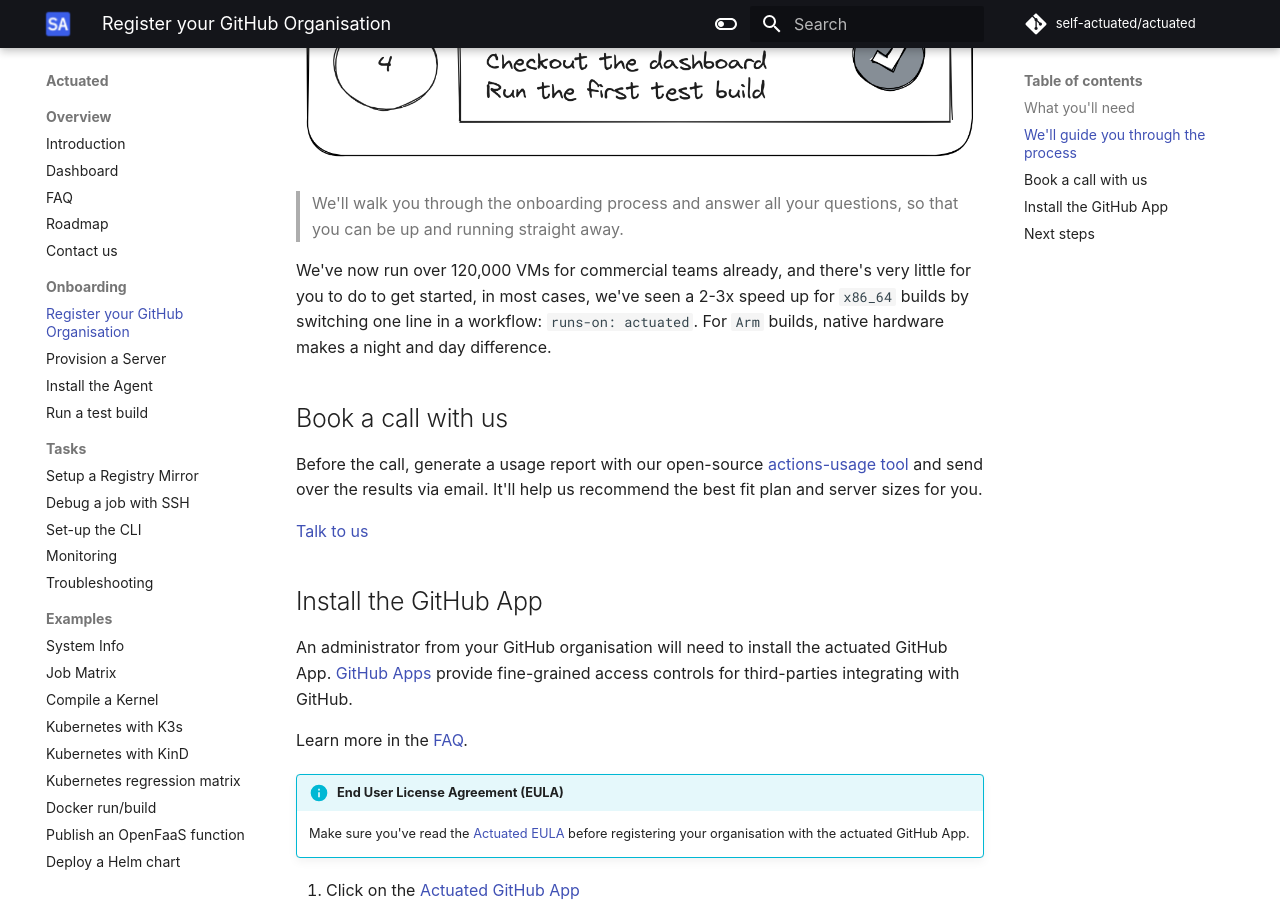
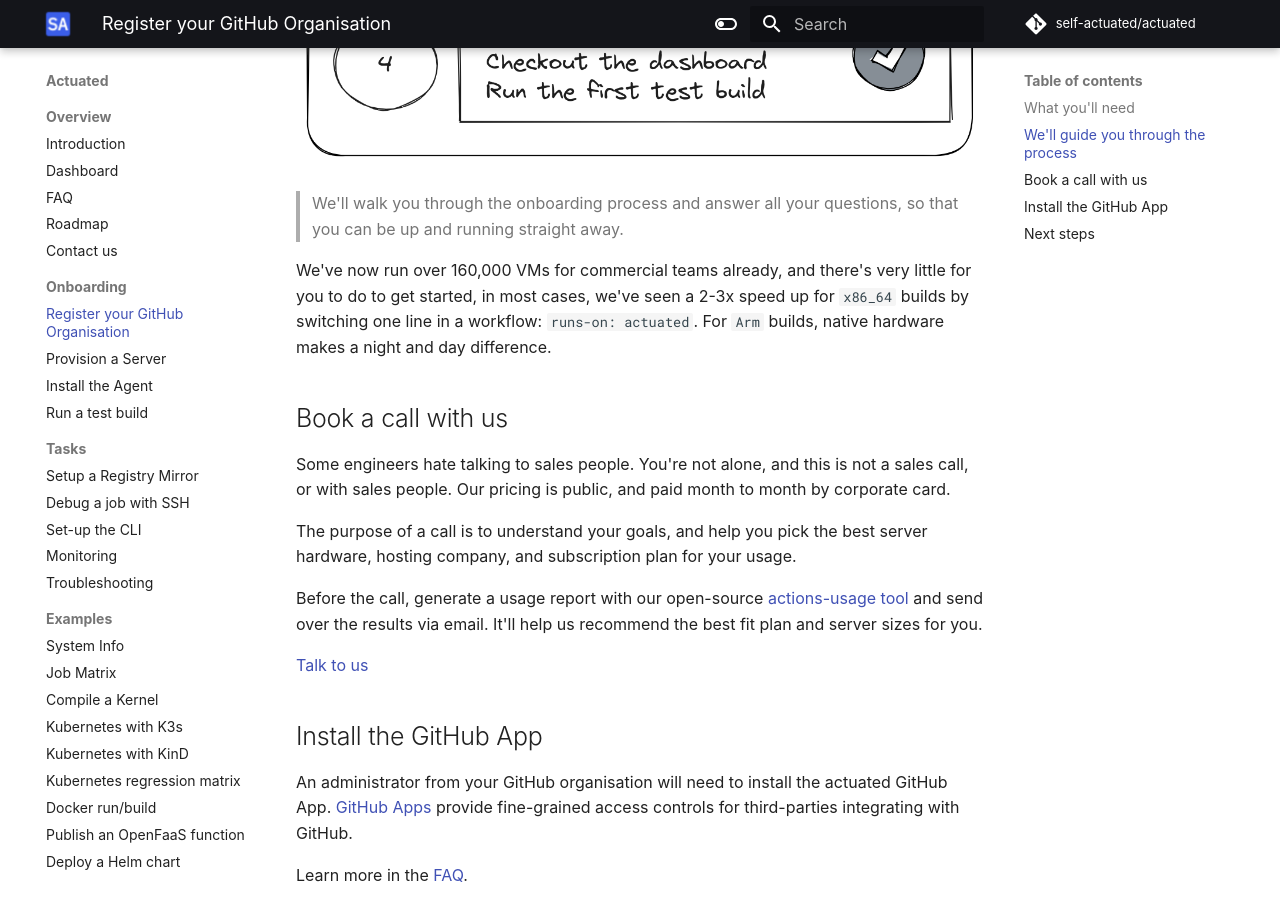
Before and after one commit to welteki/docs.actuated.dev, an MkDocs documentation site: the page built from docs/register.md, in a window 1280 px wide and 900 px high, scrolled down 1032 px. Built offline with MkDocs 1.6.1 and Material for MkDocs 9.7.7, drawn with Linux system fonts in a browser that asks for light colours; some web fonts are replaced; some of the changed text lies outside the part shown.

Commit message:
Explain to the sensitive what an onboarding call is for
Signed-off-by: Alex Ellis (OpenFaaS Ltd) <alexellis2@gmail.com>

```diff
--- a/docs/register.md
+++ b/docs/register.md
@@ -18,9 +18,13 @@
 
 > We'll walk you through the onboarding process and answer all your questions, so that you can be up and running straight away.
 
-We've now run over 120,000 VMs for commercial teams already, and there's very little for you to do to get started, in most cases, we've seen a 2-3x speed up for `x86_64` builds by switching one line in a workflow: `runs-on: actuated`. For `Arm` builds, native hardware makes a night and day difference.
+We've now run over 160,000 VMs for commercial teams already, and there's very little for you to do to get started, in most cases, we've seen a 2-3x speed up for `x86_64` builds by switching one line in a workflow: `runs-on: actuated`. For `Arm` builds, native hardware makes a night and day difference.
 
 ## Book a call with us
+
+Some engineers hate talking to sales people. You're not alone, and this is not a sales call, or with sales people. Our pricing is public, and paid month to month by corporate card.
+
+The purpose of a call is to understand your goals, and help you pick the best server hardware, hosting company, and subscription plan for your usage.
 
 Before the call, generate a usage report with our open-source [actions-usage tool](https://github.com/self-actuated/actions-usage) and send over the results via email. It'll help us recommend the best fit plan and server sizes for you.
 
```
Also changed, not shown: other parts of docs/register.md (+1 -1 lines).
